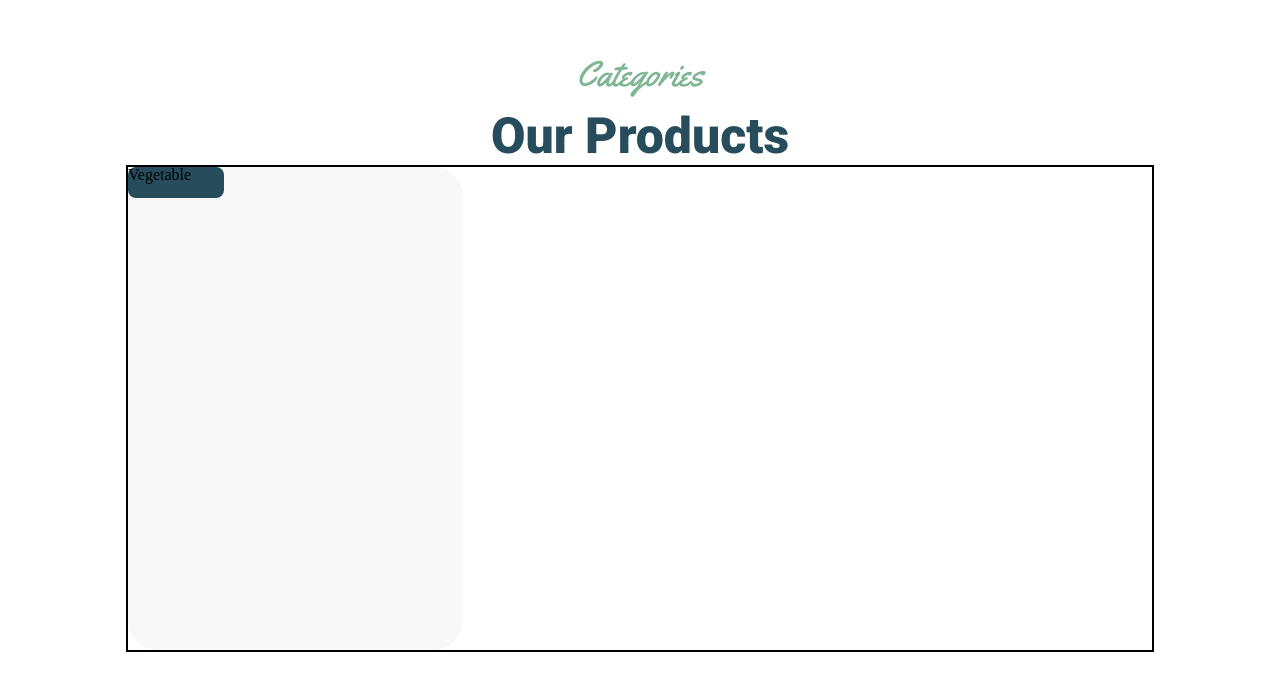
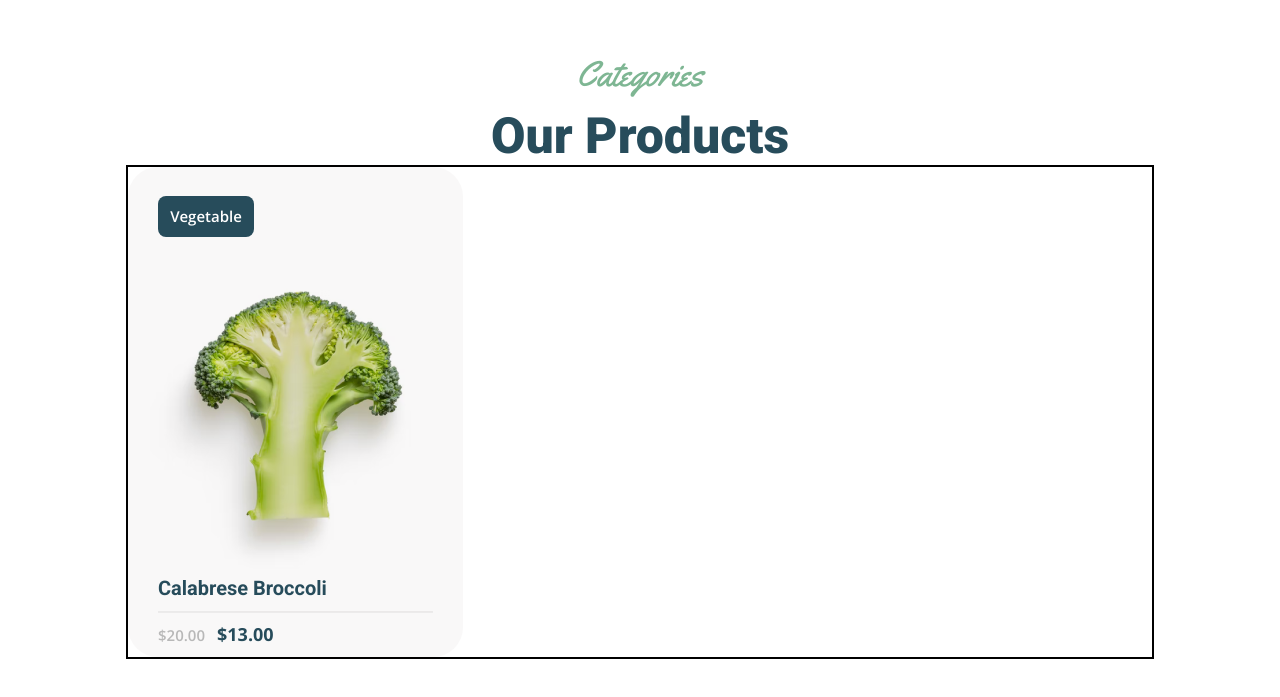
Before and after one commit to mamasadxar/final-project-vanomagalashvili, a plain HTML site: page index.html in a window 1280 px wide. Shown: the part 2970-3667 px from the top of the page. Drawn offline with nearby package versions, Linux system fonts and the light colour scheme.

Commit message:
card 1 done

```diff
--- a/index.html
+++ b/index.html
@@ -134,12 +134,24 @@
             Our Products
         </h2>
         <div class="s4flexcontainer">
-            <div class="s4card">
+            <div class="s4card1">
                 <div class="s4cardh1bg">
                     <h3>
                         Vegetable
                     </h3>
                 </div>
+                <h4>
+                    Calabrese Broccoli
+                </h4>
+                <svg xmlns="http://www.w3.org/2000/svg" width="275" height="2" viewBox="0 0 275 2" fill="none">
+                    <path d="M0 1L274.988 0.999976" stroke="#DEDDDD"/>
+                </svg>
+                <h5>
+                    $20.00
+                </h5>
+                <h6>
+                    $13.00
+                </h6>
             </div>
         </div>
     </section>
--- a/scss/_s4.scss
+++ b/scss/_s4.scss
@@ -30,21 +30,69 @@ body {
             margin: 0 auto;
             gap: 20px;
 
-            .s4card {
+            .s4card1 {
                 width: 335px;
-                height: 483px;
+                height: 490px;
                 border-radius: 30px;
                 background: #F9F8F8;
+                background-image: url("../images/s4card1.png");
+                background-repeat: no-repeat;
+                background-position: center;
 
                 .s4cardh1bg {
                     border-radius: 8px;
                     background: #274C5B;
                     width: 96px;
                     height: 31px;
+                    margin-top: 29px;
+                    margin-left: 30px;
+                    padding-top: 10px;
 
-                    h1 {
+                    h3 {
+                        color: #FFF;
+                        text-align: center;
+                        font-family: Open Sans;
+                        font-size: 15px;
+                        font-style: normal;
+                        font-weight: 600;
+                        line-height: normal;
+                    }
+                }
 
-                    }
+                h4 {
+                    color: #274C5B;
+                    font-family: Roboto;
+                    font-size: 20px;
+                    font-style: normal;
+                    font-weight: 600;
+                    line-height: normal;
+                    width: 169px;
+                    margin-top: 339px;
+                    margin-left: 30px;
+                }
+                svg {
+                    margin-left: 30px;
+                }
+                h5 {
+                    color: #B8B8B8;
+                    font-family: Open Sans;
+                    font-size: 15px;
+                    font-style: normal;
+                    font-weight: 600;
+                    line-height: normal;
+                    margin-top: 9px;
+                    display: inline-block;
+                    margin-left: 30px;
+                }
+                h6 {
+                    color: #274C5B;
+                    display: inline-block;
+                    font-family: Open Sans;
+                    font-size: 18px;
+                    font-style: normal;
+                    font-weight: 700;
+                    line-height: normal;
+                    margin-left: 8px;
                 }
             }
         }
```
Also changed, not shown: css/global.css, 1 other file.
